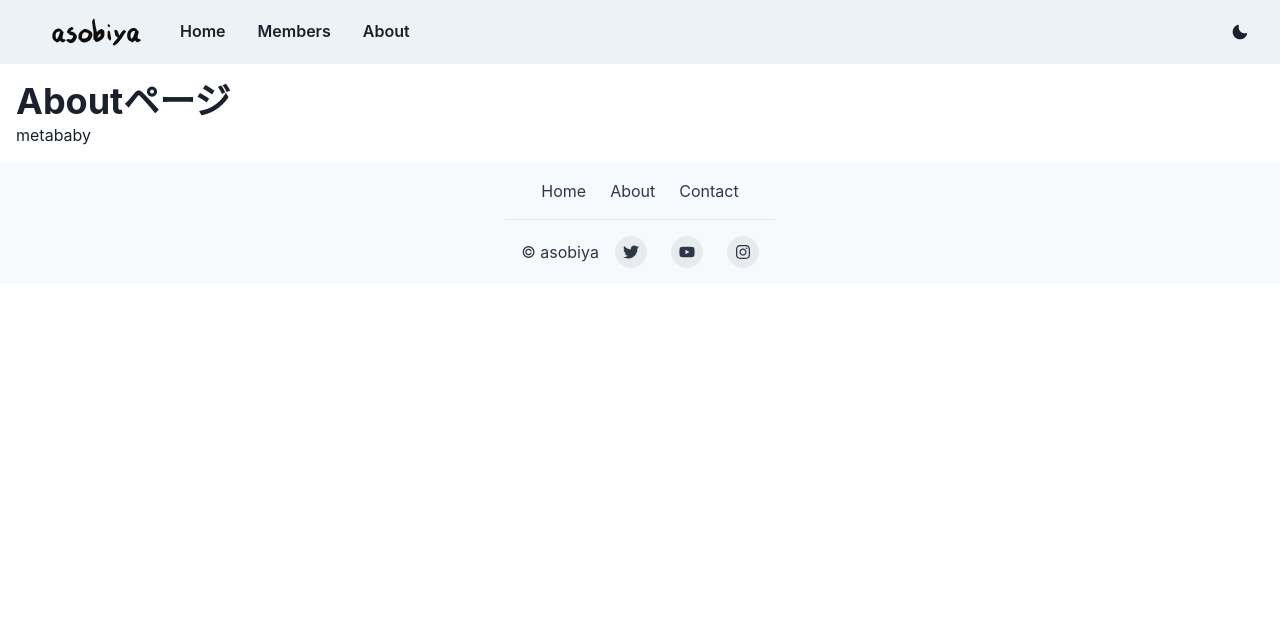
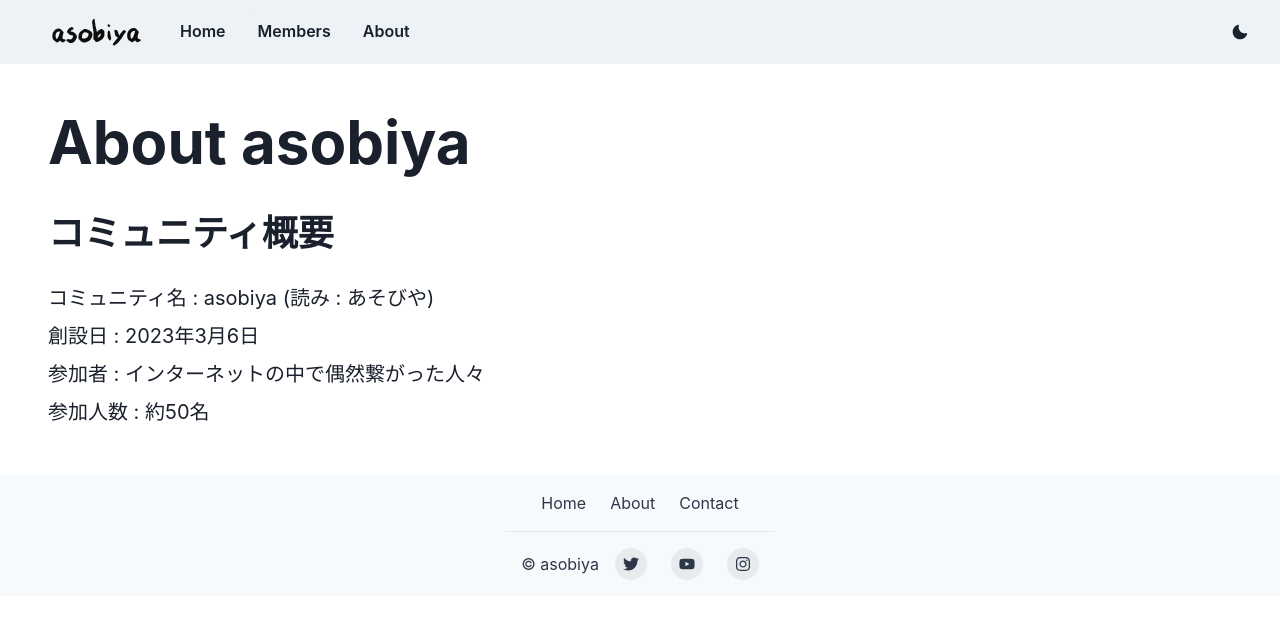
Before and after one commit to asobiya-dao/asobiya-website, a Next.js app: page /about in a window 1280 px wide. Shown: the top 618 px of the page. Built offline with nearby package versions, Linux system fonts and the light colour scheme.

Commit message:
・AboutAsobiyaというコンポーネントを追加 ・「asobiyaの概要」の文章を追加

```diff
--- /dev/null
+++ b/src/components/AboutAsobiya.tsx
@@ -0,0 +1,23 @@
+import { Heading, Text, Container, VStack } from '@chakra-ui/react'
+
+const AboutAsobiya = () => {
+  return (
+    <Container maxW={'7xl'} p="12">
+      <Heading as="h1" size="3xl">
+        About asobiya
+      </Heading>
+
+      <VStack paddingTop="40px" spacing="2" alignItems="flex-start">
+        <Heading as="h2" size="xl" paddingBottom="20px">
+          コミュニティ概要
+        </Heading>
+        <Text fontSize="xl">コミュニティ名 : asobiya (読み : あそびや)</Text>{' '}
+        <Text fontSize="xl">創設日 : 2023年3月6日</Text>{' '}
+        <Text fontSize="xl">参加者 : インターネットの中で偶然繋がった人々</Text>{' '}
+        <Text fontSize="xl">参加人数 : 約50名</Text>{' '}
+      </VStack>
+    </Container>
+  )
+}
+
+export default AboutAsobiya
--- a/src/pages/about.tsx
+++ b/src/pages/about.tsx
@@ -3,15 +3,13 @@ import { NextPage } from 'next'
 import { Container } from '../components/Container'
 import Footer from '../components/Footer'
 import NavBar from '../components/NavBar'
+import AboutAsobiya from '@/components/AboutAsobiya'
 
 const AboutPage: NextPage = () => {
   return (
     <>
       <NavBar />
-      <Box p={4}>
-        <Heading>Aboutページ</Heading>
-        <Text>metababy</Text>
-      </Box>
+      <AboutAsobiya />
       <Container>
         <Footer />
       </Container>
```
